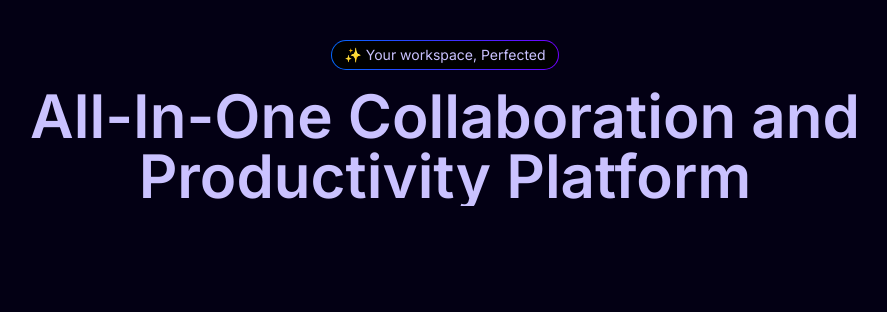
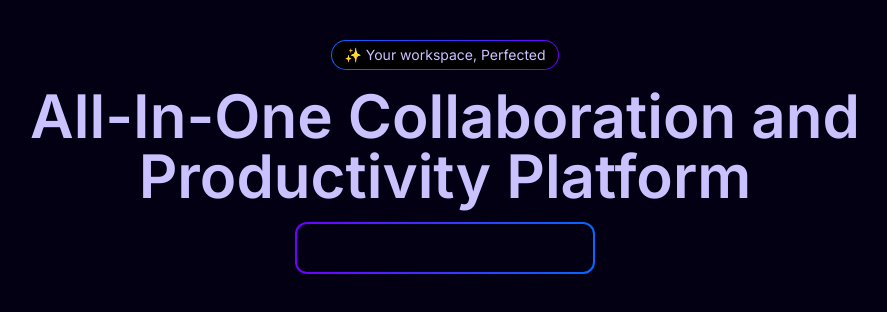
Before and after one commit to Eyaiscoding/synchnotes, a Next.js app: page / in a window 1280 px wide. Shown: the top 312 px of the page, without its empty margins (195-1082 px from the left). Built offline with nearby package versions, Linux system fonts and the light colour scheme; no server answers; the database is empty.

Commit message:
added Button

```diff
--- a/src/app/(site)/page.tsx
+++ b/src/app/(site)/page.tsx
@@ -1,5 +1,6 @@
 import TitleSection from '@/components/landing-page/title-section'
 import React from 'react'
+
 
 const HomePage = () => {
   return (
@@ -7,6 +8,24 @@ const HomePage = () => {
     <div className='overflow-hidden px-4 sm:px-6 mt-10 sm:flex sm:flex-col gap-4 md:justify-center md:items-center'>
         <TitleSection pill='✨ Your workspace, Perfected'
         title="All-In-One Collaboration and Productivity Platform"/>
+        <div className="bg-white
+        p-[2px]
+        mt-[6]
+        rounded-xl
+        bg-gradient-to-r
+        from-primary
+        to-brand-primaryBlue
+        sm:w-[300px]">
+          <button
+          variant="btn-secondary"
+          className='w-full
+          rounded-[10px]
+          p-6
+          text-2xl
+          bg-background
+          '
+          ></button>
+        </div>
     </div>
 </section>
   )
```
